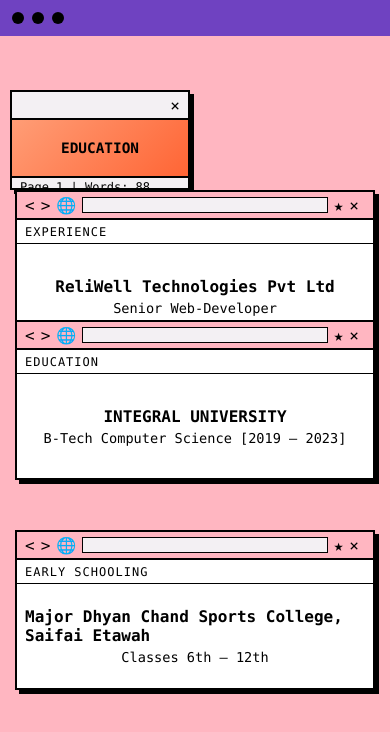
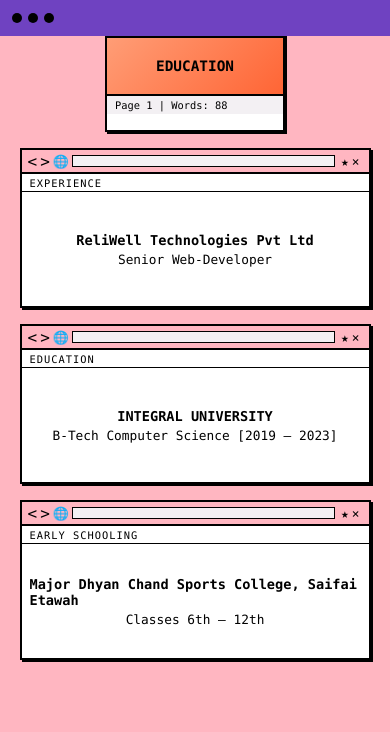
Before and after one commit to Danishanwar01/Portfolio, a React (Create React App) app: page /background in a window 390 px wide. Shown: the top 732 px of the page. Built offline with nearby package versions, Linux system fonts and the light colour scheme.

Commit message:
first commit

```diff
--- a/src/components/Contact.jsx
+++ b/src/components/Contact.jsx
@@ -22,7 +22,7 @@
       {/* ---------- 3) “Your ideas and dreams…” Window (Behind) ---------- */}
       <div className="window ideas-window">
         <div className="ideas-content">
-          <p>Your ideas and dreams deserve to be seen.</p>
+          <p style={{marginTop:'40px'}}>Your ideas and dreams deserve to be seen.</p>
           <p>Let’s design them.</p>
           <h2 style={{marginTop:'10px'}}>Work With Me</h2>
         </div>
--- a/src/styles/Background.css
+++ b/src/styles/Background.css
@@ -1,6 +1,3 @@
-
-/* src/styles/Background.css */
-
 /* ------------- Reset + Monospace Font ------------- */
 * {
   margin: 0;
@@ -9,13 +6,14 @@
   font-family: "Lucida Console", Monaco, monospace;
 }
 
-/* ------------- Full‐Viewport Container ------------- */
+/* ------------- Full-Viewport Container ------------- */
 .background-container {
   position: relative;
   width: 100vw;
   height: 100vh;
   background-color: #ffb6c1; /* pastel pink */
   overflow-x: hidden;
+  overflow-y: auto; /* allow vertical scroll on mobile */
 }
 
 /* ------------- Top Purple Bar (“Traffic Lights”) ------------- */
@@ -29,6 +27,7 @@
   display: flex;
   align-items: center;
   padding-left: 12px;
+  z-index: 10;
 }
 
 .circle {
@@ -42,7 +41,7 @@
 /* ------------- Word Window ------------- */
 .word-window {
   position: absolute;
-  margin-top: 50px;
+  top: 50px;   /* place just under the header */
   left: 20px;
   width: 300px;
   height: 120px;
@@ -63,6 +62,7 @@
   padding-right: 8px;
   user-select: none;
 }
+
 .word-close {
   font-size: 1rem;
   cursor: pointer;
@@ -76,6 +76,7 @@
   background: linear-gradient(135deg, #ff9d76, #ff6535);
   color: #000;
 }
+
 .word-heading {
   font-size: 1.25rem;
   font-weight: bold;
@@ -92,15 +93,16 @@
   font-size: 0.75rem;
   user-select: none;
 }
+
 .word-info {
   color: #000;
 }
 
-/* ------------- Browser‐Style Windows ------------- */
+/* ------------- Browser-Style Windows ------------- */
 .browser-window {
   position: absolute;
   width: 260px;
-  min-height: 160px; /* increased height to fit content */
+  min-height: 160px; /* ensure enough height for content */
   background-color: #fff;
   border: 2px solid #000;
   box-shadow: 4px 4px 0 #000;
@@ -119,6 +121,7 @@
   position: relative;
   user-select: none;
 }
+
 .nav-btn,
 .globe-icon,
 .star-icon,
@@ -127,6 +130,7 @@
   margin-right: 6px;
   cursor: pointer;
 }
+
 .browser-url {
   flex: 1;
   height: 16px;
@@ -160,6 +164,7 @@
   font-weight: bold;
   margin-bottom: 4px;
 }
+
 .exp-role,
 .edu-degree {
   font-size: 0.85rem;
@@ -167,27 +172,32 @@
 
 /* ------------- Default Positions for Larger Screens ------------- */
 .exp-window {
-  margin-top: 60px;
+  top: 60px;
   left: 35%;
   transform: translateX(-50%);
 }
+
 .edu-window {
-  margin-top: 60px;
+  top: 60px;
   left: 85%;
   transform: translateX(-50%);
 }
+
 .school-window {
-  margin-top: 150px;
+  top: 150px;
   left: 60%;
   transform: translateX(-50%);
 }
 
 /* ------------- Responsive Adjustments ------------- */
+
+/* —— Tablet / small-desktop (up to 1024px) —— */
 @media (max-width: 1024px) {
   .exp-window,
   .edu-window,
   .school-window {
     width: 220px;
+    box-shadow: 3px 3px 0 #000;
   }
   .exp-window {
     top: 150px;
@@ -206,64 +216,117 @@
   }
 }
 
+/* —— Large mobile / small tablet (up to 768px) —— */
 @media (max-width: 768px) {
+  /* 1) Stack .word-window at the top, center it */
   .word-window {
-    width: 240px;
-    left: 10px;
+    position: static;
+    width: 75%;
+    max-width: 240px;
+    margin: 16px auto 0;
+    box-shadow: 3px 3px 0 #000;
+    transform: none;
   }
   .word-heading {
     font-size: 1rem;
   }
+  .word-footer {
+    font-size: 0.7rem;
+  }
+
+  /* 2) Make all three browser windows flow in document order and center */
   .exp-window,
   .edu-window,
   .school-window {
-    width: 200px;
+    position: static;     /* remove absolute positioning */
+    width: 80%;
+    max-width: 240px;
+    margin: 16px auto;    /* vertical spacing + center */
+    box-shadow: 3px 3px 0 #000;
+    transform: none;      /* clear any translate */
   }
-  .exp-window {
-    top: 140px;
-    left: 50%;
-    transform: translateX(-50%);
+
+  /* 3) Adjust titlebar & text sizes for mobile */
+  .browser-titlebar,
+  .word-titlebar {
+    height: 24px;
+    padding: 0 6px;
   }
-  .edu-window {
-    top: 300px;
-    left: 50%;
-    transform: translateX(-50%);
+  .nav-btn,
+  .globe-icon,
+  .star-icon,
+  .window-close {
+    font-size: 0.9rem;
+    margin-right: 4px;
   }
-  .school-window {
-    top: 450px;
-    left: 50%;
-    transform: translateX(-50%);
+  .browser-url {
+    font-size: 0.7rem;
+    height: 14px;
+  }
+  .browser-section-label {
+    height: 20px;
+    font-size: 0.7rem;
+  }
+  .exp-company,
+  .edu-school {
+    font-size: 0.9rem;
+  }
+  .exp-role,
+  .edu-degree {
+    font-size: 0.8rem;
   }
 }
 
+/* —— Small mobile (up to 480px) —— */
 @media (max-width: 480px) {
+  /* Further shrink .word-window */
   .word-window {
-    width: 180px;
-    height: 100px;
-    left: 10px;
-    top: 40px;
+    width: 70%;
+    max-width: 180px;
+    margin: 12px auto 0;
+    box-shadow: 2px 2px 0 #000;
   }
   .word-heading {
     font-size: 0.9rem;
   }
+  .word-footer {
+    font-size: 0.65rem;
+  }
+
+  /* Even smaller browser windows */
   .exp-window,
   .edu-window,
   .school-window {
-    width: 160px;
+    width: 75%;
+    max-width: 180px;
+    margin: 12px auto;
+    box-shadow: 2px 2px 0 #000;
   }
-  .exp-window {
-    top: 130px;
-    left: 50%;
-    transform: translateX(-50%);
+  .browser-titlebar {
+    height: 22px;
+    padding: 0 4px;
   }
-  .edu-window {
-    top: 260px;
-    left: 50%;
-    transform: translateX(-50%);
+  .nav-btn,
+  .globe-icon,
+  .star-icon,
+  .window-close {
+    font-size: 0.8rem;
+    margin-right: 3px;
   }
-  .school-window {
-    top: 380px;
-    left: 50%;
-    transform: translateX(-50%);
+  .browser-url {
+    font-size: 0.65rem;
+    height: 12px;
+  }
+  .browser-section-label {
+    height: 18px;
+    font-size: 0.65rem;
+  }
+  .exp-company,
+  .edu-school {
+    font-size: 0.85rem;
+  }
+  .exp-role,
+  .edu-degree {
+    font-size: 0.75rem;
   }
 }
--- a/src/styles/Contact.css
+++ b/src/styles/Contact.css
@@ -1,5 +1,5 @@
 /* ================================================
-   Contact.css  (UPDATED)
+   Contact.css  (UPDATED for Mobile Responsiveness)
    ================================================ */
 
 /* — Reset + Retro Monospace — */
@@ -16,7 +16,7 @@
   width: 100vw;
   height: 100vh;
   background-color: #f3f0f3;
-  overflow: hidden;
+  overflow: auto; /* allow vertical scroll on mobile */
 }
 
 /* — 1) Top Purple Title Bar (“Traffic Lights”) — */
@@ -31,7 +31,7 @@
   align-items: center;
   padding-left: 12px;
   user-select: none;
-  /* This bar sits at the very top and does not need a z-index */
+  z-index: 10;
 }
 
 .circle {
@@ -47,9 +47,10 @@
    ==================================================================== */
 .ideas-window {
   position: absolute;
-  top: 48px;   /* directy under the purple header */
+  top: 48px;   /* directly under the purple header */
   left: 40px;
-  width: 640px;
+  width: 80%;  /* changed from fixed 640px */
+  max-width: 640px;
   height: 240px;
   background-color: #fff;
   border: 2px solid #000;
@@ -105,9 +106,10 @@
    ==================================================================== */
 .work-window {
   position: absolute;
-  top: 48px;   /* same top as ideas-window, but narrower width */
+  top: 48px;   /* same top as ideas-window */
   left: 40px;
-  width: 480px;
+  width: 75%;  /* changed from fixed 480px */
+  max-width: 480px;
   height: 120px;
   background-color: #e2dbf0; /* light lavender */
   border: 2px solid #000;
@@ -159,18 +161,14 @@
 }
 
 /* ====================================================================
-   4) Blank Window (Placeholder / Editor Shell) — Below Work, but above ideas
+   4) Blank Window (Placeholder / Editor Shell)
    ==================================================================== */
-/* If you have a blank “shell” window (like the empty pink titlebar + white body),
-   give it its own class (e.g. `.blank-window`). If you used `.window` with no subclass,
-   you can simply give `.window` a default z-index:2 — but we’ll assume you added a
-   special class name (here shown as `.blank-window`). */
-
 .blank-window {
   position: absolute;
-  top: 160px;    /* adjust as needed so it does not physically overlap “work-window” */
+  top: 160px;    /* adjust so it doesn’t overlap “work-window” */
   left: 40px;
-  width: 480px;
+  width: 75%;    /* changed from 480px */
+  max-width: 480px;
   height: 240px;
   background-color: #fff;
   border: 2px solid #000;
@@ -180,10 +178,6 @@
   z-index: 2;    /* sits above ideas-window (1) but under work-window (3) */
 }
 
-/* If you do not have a `.blank-window` selector in your JSX, simply apply
-   `z-index: 2;` to whichever generic `.window` or element you used to create
-   that placeholder. */
-
 /* ====================================================================
    5) Media Player Window (Right-Top)
    ==================================================================== */
@@ -191,7 +185,8 @@
   position: absolute;
   top: 56px;    /* just under the purple header */
   right: 40px;
-  width: 320px;
+  width: 60%;   /* from fixed 320px */
+  max-width: 320px;
   height: 240px;
   background-color: #fff;
   border: 2px solid #000;
@@ -289,16 +284,17 @@
    ==================================================================== */
 .brush-preview-window {
   position: absolute;
-  bottom: 48px;   /* push it up so it doesn’t overlap the phone-window below */
+  bottom: 48px;   /* push it up so it doesn’t overlap phone-window */
   right: 40px;
-  width: 200px;
+  width: 40%;     /* from fixed 200px */
+  max-width: 200px;
   height: 200px;
   background-color: #fff;
   border: 2px solid #000;
   box-shadow: 4px 4px 0 #000;
   display: flex;
   flex-direction: column;
-  z-index: 6;     /* the HIGHEST layer so it floats on top of media-window */
+  z-index: 6;     /* the HIGHEST layer so it floats on top */
 }
 
 .brush-preview-window .window-titlebar {
@@ -325,14 +321,15 @@
   position: absolute;
   bottom: 48px;  /* just above the bottom edge */
   left: 40px;
-  width: 320px;
+  width: 60%;    /* from fixed 320px */
+  max-width: 320px;
   height: 240px;
   background-color: #fff;
   border: 2px solid #000;
   box-shadow: 4px 4px 0 #000;
   display: flex;
   flex-direction: column;
-  z-index: 4;    /* floats above ideas(1)/blank(2)/work(3) but under brush-preview(6) */
+  z-index: 4;    /* above ideas/window but under brush-preview */
 }
 
 .editor-titlebar {
@@ -366,7 +363,8 @@
 /* Common browser-window styles */
 .browser-window {
   position: absolute;
-  width: 360px;
+  width: 75%;   /* changed from 360px */
+  max-width: 360px;
   height: 100px;
   background-color: #fff;
   border: 2px solid #000;
@@ -392,11 +390,6 @@
   display: flex;
   align-items: center;
   gap: 6px;
-}
-
-.nav-icon {
-  font-size: 1rem;
-  cursor: pointer;
 }
 
 .browser-tab {
@@ -465,3 +458,88 @@
 .back-button:hover {
   background-color: #ff8a66;
 }
+
+/* ====================================================================
+   10) MEDIA QUERY FOR MOBILE (max-width: 768px)
+   ==================================================================== */
+@media (max-width: 768px) {
+  /* Allow container to grow beyond 100vh on mobile */
+  .contact-container {
+    height: auto;
+    padding-bottom: 40px; /* some bottom space to scroll */
+  }
+
+  /* Shrink all “windows” to 90% width and center them */
+  .ideas-window,
+  .work-window,
+  .blank-window,
+  .media-window,
+  .brush-preview-window,
+  .editor-window,
+  .browser-window {
+    position: static;
+       /* flow in document order */
+    margin: 16px auto;    /* separate them vertically */
+    width: 90%;
+    max-width: none;      /* allow full 90% */
+    height: auto;         /* let content determine height (unless we want to fix) */
+    box-shadow: 2px 2px 0 #000; /* reduce shadow size */
+  }
+
+  /* Reduce font sizes slightly */
+  .ideas-content p {
+    font-size: 1rem;
+  }
+  .ideas-content h2 {
+    font-size: 1.2rem;
+  }
+  .work-content h1 {
+    font-size: 1.1rem;
+  }
+  .browser-content p,
+  .browser-label,
+  .browser-info {
+    font-size: 0.8rem;
+  }
+  .social-icons .icon {
+    font-size: 1.5rem;
+  }
+
+  /* Collapse the “traffic lights” header to a slightly smaller height */
+  .contact-header {
+    height: 32px;
+    padding-left: 8px;
+  }
+  .circle {
+    width: 10px;
+    height: 10px;
+    margin-right: 6px;
+  }
+
+  /* Adjust titlebars inside windows */
+  .browser-titlebar,
+  .media-titlebar,
+  .editor-titlebar,
+  .brush-preview-window .window-titlebar,
+  .work-window .window-titlebar {
+    height: 24px;
+    padding: 0 6px;
+  }
+  .browser-tab,
+  .media-name {
+    font-size: 0.8rem;
+  }
+
+  /* Stack browser windows in a single column */
+  .website-window,
+  .email-window,
+  .phone-window {
+    margin-top: 8px;
+  }
+
+  /* Simplify “Back to Agenda Page” button */
+  .back-button {
+    left: 50%;
+    transform: translateX(-50%);
+  }
+}
--- a/src/styles/Introduction.css
+++ b/src/styles/Introduction.css
@@ -12,10 +12,10 @@
 .intro-container {
   position: relative;
   width: 100vw;
-  height: 100vh;
+  min-height: 100vh;
   /* Replace with a background image or gradient as desired */
   background: linear-gradient(135deg, #9c7bc9, #7a5ea6);
-  overflow: hidden;
+  overflow: auto; /* allow scrolling on small screens */
 }
 
 /* ---------------------  Top Pink Bar + “Traffic Lights”  -------------- */
@@ -29,6 +29,7 @@
   display: flex;
   align-items: center;
   padding-left: 12px;
+  z-index: 10;
 }
 
 .circle {
@@ -47,6 +48,7 @@
   font-size: 2rem;
   transform: translate(-50%, -50%);
   user-select: none;
+  z-index: 5;
 }
 
 /* ---------------------  Browser Window (“Hi, I’m Danish!”)  ------------ */
@@ -58,6 +60,9 @@
   background-color: #fff;
   border: 2px solid #000;
   box-shadow: 4px 4px 0 #000;
+  z-index: 3;
+  display: flex;
+  flex-direction: column;
 }
 
 .browser-titlebar {
@@ -107,6 +112,7 @@
   box-shadow: 4px 4px 0 #000;
   display: flex;
   flex-direction: column;
+  z-index: 2;
 }
 
 .editor-titlebar {
@@ -235,6 +241,7 @@
   box-shadow: 4px 4px 0 #000;
   display: flex;
   flex-direction: column;
+  z-index: 4;
 }
 
 .bc-header {
@@ -303,6 +310,7 @@
   box-shadow: 4px 4px 0 #000;
   display: flex;
   flex-direction: column;
+  z-index: 3;
 }
 
 .doc-titlebar {
@@ -342,7 +350,6 @@
   padding: 12px;
   font-size: 0.9rem;
   line-height: 1.3;
-
 }
 
 /* ---------------------  Back Button (Bottom-Left)  ---------------------- */
@@ -357,8 +364,185 @@
   font-size: 0.9rem;
   cursor: pointer;
   box-shadow: 2px 2px 0 #000;
+  z-index: 5;
 }
 
 .back-button:hover {
   background-color: #ff8a66;
 }
+
+/* ======================================================================== */
+/* ==========  Responsive Breakpoint: Tablets & Small Desktops  ============ */
+@media (max-width: 900px) {
+  /* Allow the container to scroll rather than crop */
+  .intro-container {
+    min-height: auto;
+  }
+
+  /* Center the hourglass below header */
+  .hourglass {
+    position: relative;
+    top: auto;
+    left: auto;
+    transform: none;
+    margin: 60px auto 20px auto;
+    font-size: 1.7rem;
+    text-align: center;
+  }
+
+  /* Shrink header height & center circles */
+  .intro-header {
+    height: 36px;
+    padding-left: 8px;
+  }
+  .circle {
+    width: 10px;
+    height: 10px;
+    margin-right: 6px;
+  }
+
+  /* Turn each “window” into a normal block: static positioning, centered */
+  .browser-window,
+  .editor-window,
+  .doc-window,
+  .bc-modal {
+    position: static;
+    width: 80%;
+    margin: 16px auto;
+    box-shadow: 3px 3px 0 #000;
+  }
+
+  /* Reduce widths slightly */
+  .browser-window {
+    width: 80%;
+    top: auto;
+    right: auto;
+  }
+  .editor-window {
+    width: 80%;
+    top: auto;
+    left: auto;
+  }
+  .doc-window {
+    width: 80%;
+    top: auto;
+    right: auto;
+  }
+  .bc-modal {
+    width: 80%;
+    top: auto;
+    left: auto;
+  }
+
+  /* Titlebars get shorter */
+  .browser-titlebar,
+  .editor-titlebar,
+  .doc-titlebar,
+  .bc-header {
+    height: 28px;
+    font-size: 0.85rem;
+    padding: 0 6px;
+  }
+
+  /* Shrink fonts inside windows */
+  .browser-heading {
+    font-size: 1.1rem;
+  }
+  .editor-name {
+    font-size: 0.85rem;
+  }
+  .slider-group label,
+  .bc-row span,
+  .doc-content {
+    font-size: 0.8rem;
+  }
+
+  /* Shrink the back button */
+  .back-button {
+    position: static;
+    display: block;
+    width: 60%;
+    margin: 24px auto;
+    font-size: 0.85rem;
+  }
+}
+
+/* ======================================================================== */
+/* ===================  Responsive Breakpoint: Phones (~600px)  ============ */
+@media (max-width: 600px) {
+  /* Further shrink header & circles */
+  .intro-header {
+    height: 32px;
+    padding-left: 6px;
+  }
+  .circle {
+    width: 8px;
+    height: 8px;
+    margin-right: 4px;
+  }
+
+  /* Hourglass even smaller */
+  .hourglass {
+    font-size: 1.4rem;
+    margin: 50px auto 16px auto;
+  }
+
+  /* Windows become full-width, minimal borders/shadows */
+  .browser-window,
+  .editor-window,
+  .doc-window,
+  .bc-modal {
+    width: 95%;
+    border-width: 1px;
+    box-shadow: 2px 2px 0 #000;
+    margin: 12px auto;
+
+  }
+
+  /* Further shrink titlebar heights and font-sizes */
+  .browser-titlebar,
+  .editor-titlebar,
+  .doc-titlebar,
+  .bc-header {
+    height: 24px;
+    font-size: 0.8rem;
+    padding: 0 4px;
+  }
+  .browser-heading {
+    font-size: 1rem;
+  }
+  .editor-name {
+    font-size: 0.8rem;
+  }
+  .slider-group label,
+  .bc-row span,
+  .doc-content {
+    font-size: 0.75rem;
+  }
+
+  /* Back button smaller and full-width */
+  .back-button {
+    width: 90%;
+    padding: 6px 0;
+    font-size: 0.8rem;
+    margin: 16px auto;
+  }
+
+  /* Adjust slider widths to fit narrower containers */
+  .slider-group input[type="range"] {
+    width: 100%;
+  }
+
+  /* If any inner padding or margins are too large, reduce them */
+  .browser-content {
+    padding: 16px;
+  }
+  .editor-left,
+  .editor-right {
+    padding: 8px;
+  }
+  .bc-content,
+  .doc-content {
+    padding: 8px;
+  }
+}
```
Also changed, not shown: src/styles/Home.css (+90 -13 lines).
